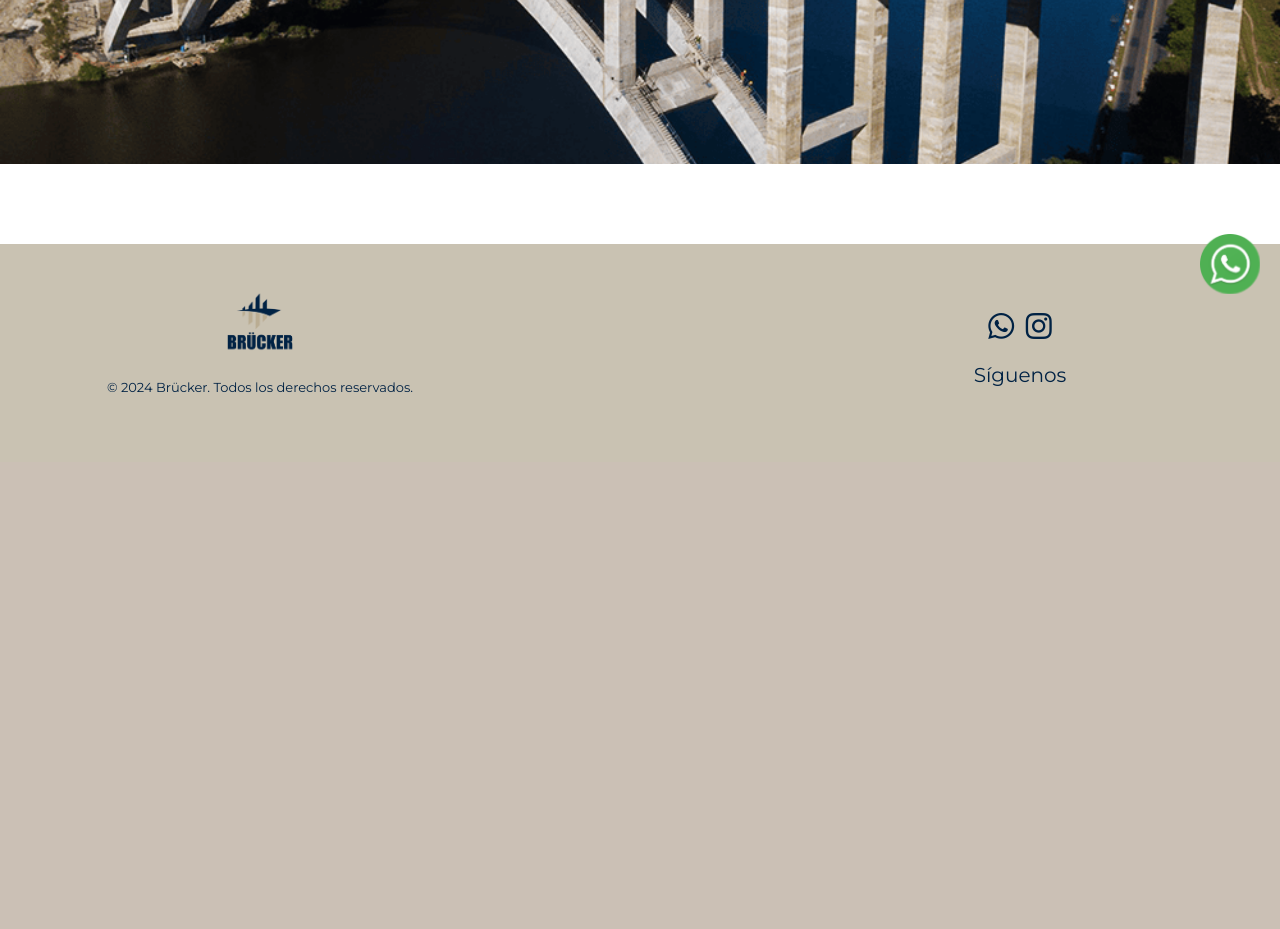
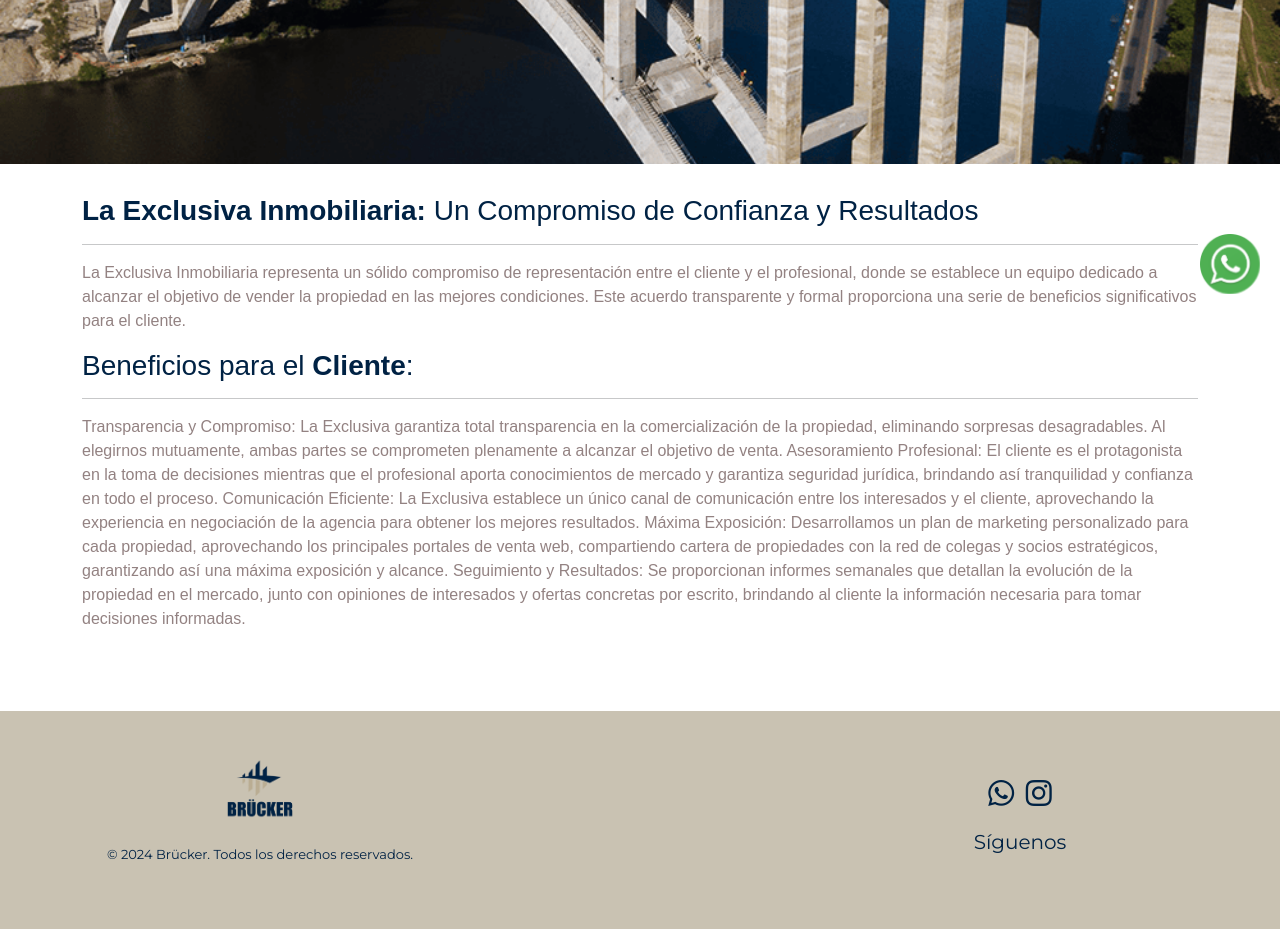
Before and after one commit to ivanagermir/brucker2.0, a PHP site: page /html/exclusividad.html in a window 1280 px wide. Shown: the part 486-1415 px from the top of the page. Before the commit the page ends 878 px from the top, so only its background shows below. Run offline with PHP 8.4, Linux system fonts and the light colour scheme.

Commit message:
Ingreso cambios en exclusividad

```diff
--- a/css/exclusividad.css
+++ b/css/exclusividad.css
@@ -6,62 +6,20 @@ main{
   }
 
   .portada-exclusividad {
-    background-image: url('/brucker2.0/img/img-portadas/portada-exclusividad.png');
+    background-image: url('../img/img-portadas/portada-exclusividad.png');
     background-size: cover;
     height: 650px;
     position: relative;
     z-index: 0;
     background-attachment: fixed;
   }
-  /* Titulo y parte superior antes de las cards*/
-  .title{
-    margin-top: 5%;
-    margin-left: 5%;
-  }
 
-  .title-vender {
-    color: #938282;
-    margin-top: 30px;
-  }
-
-  .title-vender strong {
-    color: #002244;
-  }
-
-  .subtitle-vender {
-    color: #002244;
-  }
-
-  /* Cards comprar */
-  .container-cards-vender{
-    margin-left: 5%;
-    margin-right: 5%;
-  }
-
-  .cards-vender{
-    margin-top: 2%;
-  }
-
-  .card{
-    margin-top: 5%;
-    box-shadow: 10px 5px 5px #9382826e;
-  }
-
-  .card img {
-    padding: 5%;
-    border-radius: 25% 10%;
-  }
-
-  .card-body {
-    text-align: center;
-  }
-
-  .card-title {
-    background-color: #002244;
-    color: #ffffff;
-    border-radius: 50%;
-    width: 50px;
-    height: 50px;
-    line-height: 50px;
-    display: inline-block;
-  }
+.exclusividad {
+  margin-top: 30px;
+}
+.exclusividad h3{
+  color: #002244;
+}
+section p {
+  color: #938282;
+}
--- a/css/vender.css
+++ b/css/vender.css
@@ -6,7 +6,7 @@ main{
 }
 
 .portada-vender {
-  background-image: url('/brucker2.0/img/img-vender/portadaVender.png');
+  background-image: url('../img/img-vender/portadaVender.png');
   background-size: cover;
   height: 650px;
   position: relative;
--- a/html/exclusividad.html
+++ b/html/exclusividad.html
@@ -87,10 +87,35 @@
         </div>
       </div>
     </aside>
+    <!--Exclusividad-->
+    <section class="container exclusividad">
+      <h3> <strong>La Exclusiva Inmobiliaria:</strong> Un Compromiso de Confianza y Resultados</h3>
+      <hr>
+      <p>La Exclusiva Inmobiliaria representa un sólido compromiso de representación entre el
+        cliente y el profesional, donde se establece un equipo dedicado a alcanzar el objetivo de vender
+        la propiedad en las mejores condiciones. Este acuerdo transparente y formal proporciona una serie de
+        beneficios significativos para el cliente.
+      </p>
 
-
-
-
+      <h3>Beneficios para el <strong>Cliente</strong>:</h3>
+      <hr>
+      <p>
+      Transparencia y Compromiso: La Exclusiva garantiza total transparencia en la comercialización de la propiedad,
+      eliminando sorpresas desagradables. Al elegirnos mutuamente, ambas partes se comprometen plenamente a alcanzar
+      el objetivo de venta.
+      Asesoramiento Profesional: El cliente es el protagonista en la toma de decisiones mientras que el profesional
+      aporta conocimientos de mercado y garantiza seguridad jurídica, brindando así tranquilidad y confianza en todo
+      el proceso.
+      Comunicación Eficiente: La Exclusiva establece un único canal de comunicación entre los interesados y el cliente,
+      aprovechando la experiencia en negociación de la agencia para obtener los mejores resultados.
+      Máxima Exposición: Desarrollamos un plan de marketing personalizado para cada propiedad, aprovechando los
+      principales portales de venta web, compartiendo cartera de propiedades con la red de colegas y socios
+      estratégicos, garantizando así una máxima exposición y alcance.
+      Seguimiento y Resultados: Se proporcionan informes semanales que detallan la evolución de la propiedad en el
+      mercado, junto con opiniones de interesados y ofertas concretas por escrito, brindando al cliente la información
+      necesaria para tomar decisiones informadas.
+      </p>
+    </section>
   </main>
 
 <!--Footer-->
```
